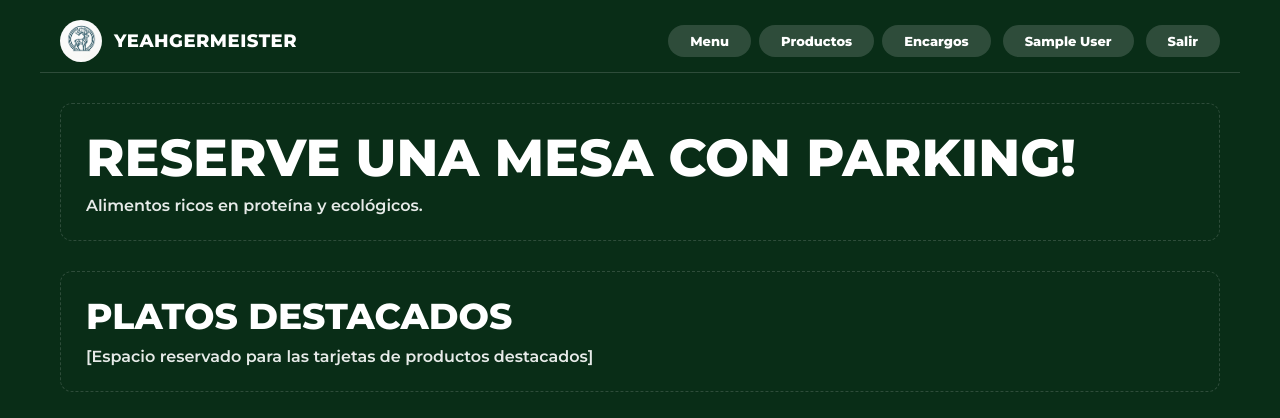
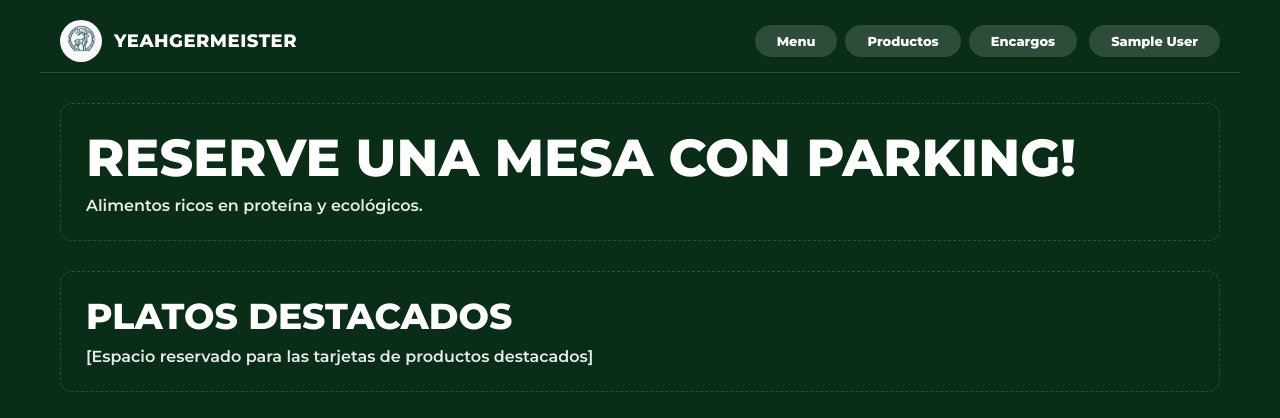
Before and after one commit to TheKumMaster/Daw2mvc, a PHP site: page /?controller=home in a window 1280 px wide. Shown: the top 418 px of the page. Run offline with PHP 8.4, Linux system fonts and the light colour scheme; the visitor is signed in with stand-in values (Sample User, id 1); data that the repository does not hold is empty.

Commit message:
ajuste visual

```diff
--- a/views/main.php
+++ b/views/main.php
@@ -33,9 +33,6 @@ if (session_status() === PHP_SESSION_NONE) {
                 <a href="<?= url ?>?controller=usuario&action=show" class="nav-capsule">
                     <?= htmlspecialchars($_SESSION['usuario_nombre']) ?>
                 </a>
-                <a href="<?= url ?>?controller=usuario&action=logout" class="nav-capsule">
-                    Salir
-                </a>
             <?php else: ?>
                 <a href="<?= url ?>?controller=usuario&action=login" class="user-icon-btn" aria-label="Perfil de Usuario">
                     <svg viewBox="0 0 24 24" width="20" height="20" fill="#FFFFFF">
```
